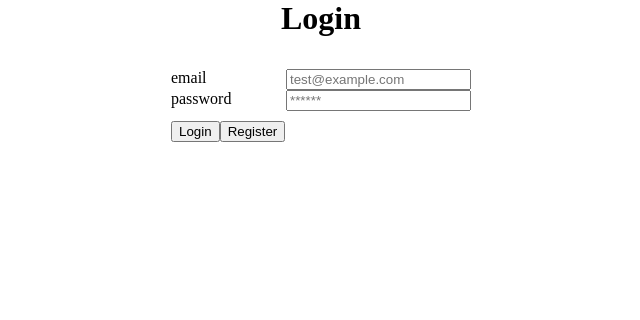
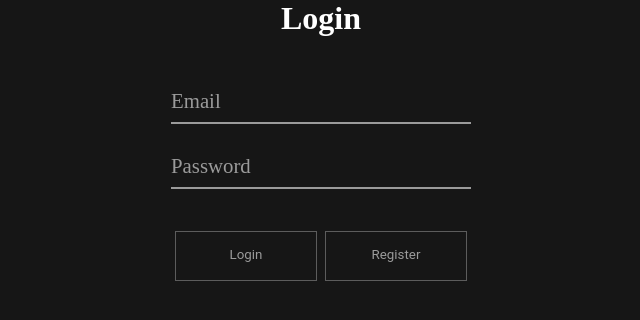
Before and after one commit to AnanasCorp/Easy_Launcher, a React (Create React App) app: page /login in a window 1280 px wide. Shown: the top 320 px of the page, without its empty margins (319-959 px from the left). Built offline with nearby package versions, Linux system fonts and the light colour scheme.

Commit message:
style login page

```diff
--- a/src/App.scss
+++ b/src/App.scss
@@ -1,5 +1,15 @@
 .App {
     /* general */
+
+    $gray-dark: #161616;
+    $white: #ffffff;
+
+    html,
+    body {
+        height: 100vh;
+        background-color: $gray-dark;
+        color: $white;
+    }
 
     h1 {
         display: block;
--- a/src/components/LoadingSpinner/LoadingSpinner.scss
+++ b/src/components/LoadingSpinner/LoadingSpinner.scss
@@ -2,6 +2,7 @@
     display: block;
     width: 50px;
     margin: 16px auto 0;
+    filter: invert(1);
     animation: spin;
     animation-direction: reverse;
     animation-iteration-count: infinite;
--- a/src/pages/Login.js
+++ b/src/pages/Login.js
@@ -1,5 +1,6 @@
 import React, { Component } from 'react'
 import { Redirect } from 'react-router-dom'
+import './Login.scss'
 
 import LoadingSpinner from '../components/LoadingSpinner/'
 
@@ -71,17 +72,23 @@ class Login extends Component {
                 <h1>Login</h1>
                 <div className="form">
                     <div className="inputs">
-                        <div className="field">
-                            <label htmlFor="email">email</label>
-                            <input type="email" id="email" name="email" placeholder="test@example.com" onChange={this.onChange}/>
+                        <div className="form__group field">
+                            <input className="form__field" type="email" id="email" name="email" placeholder="test@example.com" onChange={this.onChange}/>
+                            <label className="form__label" htmlFor="email">Email</label>
                         </div>
-                        <div className="field">
-                            <label htmlFor="password">password</label>
-                            <input type="password" id="password" name="password" placeholder="******" onChange={this.onChange}/>
+                        <div className="form__group field field">
+                            <input className="form__field" type="password" id="password" name="password" placeholder="******" onChange={this.onChange}/>
+                            <label className="form__label" htmlFor="password">Password</label>
                         </div>
                     </div>
-                    <button id="login" type="submit" onClick={this.handleLogin}>Login</button>
-                    <button id="register" onClick={this.handleGoRegister}>Register</button>
+                    <div className="btn-container">
+                        <button className="button" id="login" type="submit" onClick={this.handleLogin}>
+                            <span>Login</span>
+                        </button>
+                        <button className="button" id="register" onClick={this.handleGoRegister}>
+                            <span>Register</span>
+                        </button>
+                    </div>
                     {this.state.loading && <LoadingSpinner/>}
                 </div>
             </div>
--- /dev/null
+++ b/src/pages/Login.scss
@@ -0,0 +1,113 @@
+$primary: #fff;
+$secondary:  #000;
+$white: #fff;
+$gray: #9b9b9b;
+$gray-dark: #161616;
+
+html,
+body {
+    height: 100vh;
+    background-color: $gray-dark;
+    color: $white;
+}
+
+h1 {
+    color: $white;
+}
+
+.form__group {
+    position: relative;
+    padding: 15px 0 0;
+    margin-top: 10px;
+    width: 50%;
+}
+
+.form__field {
+    font-family: inherit;
+    width: 100%;
+    border: 0;
+    border-bottom: 2px solid $gray;
+    outline: 0;
+    font-size: 1.3rem;
+    color: $white;
+    padding: 7px 0;
+    background: transparent;
+    transition: border-color 0.2s;
+
+    &::placeholder {
+        color: transparent;
+    }
+
+    &:placeholder-shown ~ .form__label {
+        font-size: 1.3rem;
+        cursor: text;
+        top: 20px;
+    }
+
+    &:input:-internal-autofill-selected {
+        background-color: $gray-dark;
+        background-image: none !important;
+        color: $white !important;
+    }
+}
+
+.form__label {
+    position: absolute;
+    top: 0;
+    display: block;
+    transition: 0.2s;
+    font-size: 1rem;
+    color: $gray;
+}
+
+.form__field:focus {
+    ~ .form__label {
+        position: absolute;
+        top: 0;
+        display: block;
+        transition: 0.2s;
+        font-size: 1rem;
+        color: $primary;
+        font-weight:700;
+    }
+    padding-bottom: 6px;
+    font-weight: 700;
+    border-width: 3px;
+    border-image: linear-gradient(to right, $primary,$secondary);
+    border-image-slice: 1;
+}
+  /* reset input */
+.form__field{
+    &:required,&:invalid { box-shadow:none; }
+}
+
+.btn-container {
+    display: flex;
+    justify-content: space-between;
+}
+
+.button {
+    position: relative;
+    width: 200px;
+    height: 50px;
+    padding: .5rem;
+    margin: 2rem .25rem;
+    border: solid rgba(255,255,255,0.3) 1px;
+    background: transparent;
+    cursor:pointer;
+    transition: all 1s;
+
+    span {
+        position: absolute;
+        top:15px;
+        left:50%;
+        transform: translate(-50%);
+        color: $gray;
+        font-family: 'Roboto', sans-serif;
+        opacity:1;
+    }
+
+    &:hover {
+        background: $secondary;
+    }
+}
```
